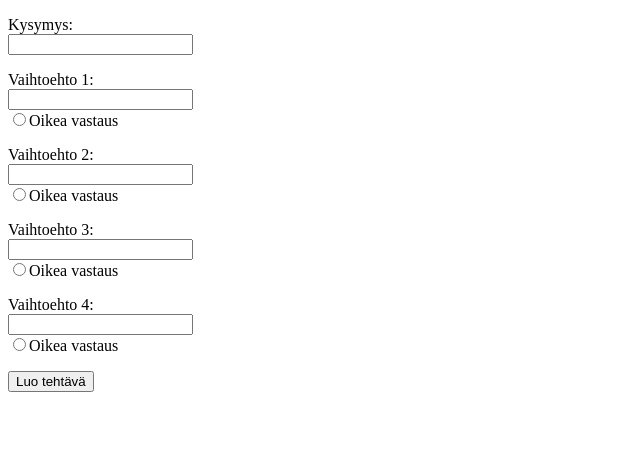
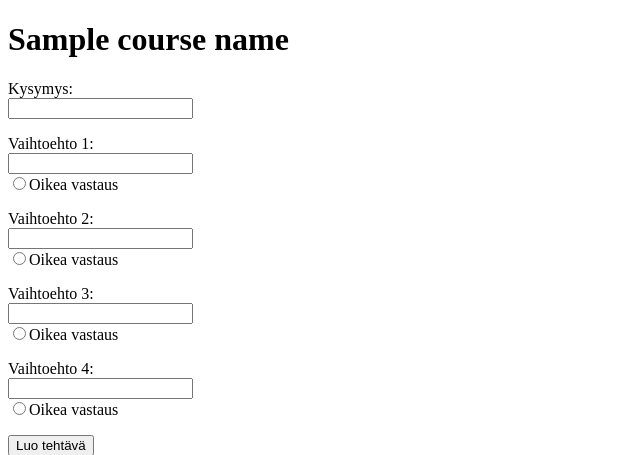
Before and after one commit to tovento/Opetussovellus, a Flask app: template templates/newtask.html in a window 1280 px wide. Shown: the top 455 px of the page, without its empty margins (0-640 px from the left). Run offline with Flask 2, Linux system fonts and the light colour scheme; the template is opened without the code that fills it: most values are stand-ins (such as "Sample title", 1, 10 or a date in 2020).

Commit message:
Enable adding courses

```diff
--- a/app.py
+++ b/app.py
@@ -11,10 +11,10 @@ db = SQLAlchemy(app)
 
 @app.route("/")
 def index():
-    sql = "SELECT id, question FROM Tasks"
+    sql = "SELECT id, name FROM Courses"
     result = db.session.execute(sql)
-    Tasks = result.fetchall()
-    return render_template("index.html", Tasks = Tasks)
+    courses = result.fetchall()
+    return render_template("index.html", courses = courses)
 
 @app.route("/login",methods=["POST"])
 def login():
@@ -31,6 +31,7 @@ def login():
         if check_password_hash(hash_value, password):
             session["username"] = username
             session["teacher"] = user.teacher
+            session["id"] = user.id
             return redirect("/")
         else:
             #TODO: invalid password
@@ -64,15 +65,21 @@ def registration():
     #TODO: Info on successful registration
     return redirect("/")
 
-@app.route("/newtask")
-def newtask():
-    return render_template("newtask.html")
+@app.route("/newtask/<int:course_id>")
+def newtask(course_id):
+    sql = "SELECT name FROM Courses WHERE id = (:course_id)"
+    result = db.session.execute(sql, {"course_id":course_id})
+    course_name = result.fetchone()[0]
+    return render_template("newtask.html", course_id=course_id,
+            course_name=course_name)
 
 @app.route("/create", methods=["POST"])
 def create():
     question = request.form["question"]
-    sql = "INSERT INTO Tasks (question) VALUES (:question) RETURNING id"
-    result = db.session.execute(sql, {"question":question})
+    course_id = request.form["course_id"]
+    sql = "INSERT INTO Tasks (course_id, question)" \
+          "VALUES (:course_id, :question) RETURNING id"
+    result = db.session.execute(sql, {"course_id":course_id, "question":question})
     task_id = result.fetchone()[0]
     choices = request.form.getlist("choice")
     for choice in choices:
@@ -82,6 +89,39 @@ def create():
             else:
                 correct = False
             sql = "INSERT INTO Choices (task_id, choice, correct)" \
-                    "VALUES (:task_id,:choice, :correct)"
+                    "VALUES (:task_id, :choice, :correct)"
     db.session.commit()
     return render_template("create.html")
+
+@app.route("/newcourse")
+def newcourse():
+    return render_template("newcourse.html")
+
+@app.route("/createcourse", methods=["POST"])
+def createcourse():
+    name = request.form["name"]
+    teacher_id = session["id"]
+    sql = "INSERT INTO Courses (name, teacher_id) VALUES" \
+          "(:name, :teacher_id) RETURNING id"
+    result = db.session.execute(sql, {"name":name, "teacher_id":teacher_id})
+    course_id = result.fetchone()[0]
+    db.session.commit()
+    return redirect(f"/coursepage/{course_id}")
+
+@app.route("/coursepage/<int:id>")
+def coursepage(id):
+    sql = "SELECT id, question FROM Tasks WHERE course_id = (:id)"
+    result = db.session.execute(sql, {"id":id})
+    tasks = result.fetchall()
+    sql = "SELECT name, teacher_id FROM Courses WHERE id = (:id)"
+    result = db.session.execute(sql, {"id":id})
+    course = result.fetchone()
+    name = course[0]
+    teacher_id = course[1]
+    return render_template("coursepage.html", id=id, tasks=tasks,
+                           name=name, teacher_id = teacher_id)
+
+@app.route("/task/<int:id>")
+def task(id):
+    #TODO
+    pass
--- a/templates/newtask.html
+++ b/templates/newtask.html
@@ -4,6 +4,7 @@
         <title>Opetussovellus</title>
     </head>
     <body>
+        <h1>{{ course_name }}</h1>
         <form action="/create" method="POST">
             <p>Kysymys:<br>
             <input type="text" name="question"></p>
@@ -23,6 +24,7 @@
             <input type="text" name="choice"><br>
             <input type="radio" name="correct">Oikea vastaus
             </p>
+            <input type="hidden" name="course_id" value={{ course_id }}>
             <input type="submit" value="Luo tehtävä">
         </form>
     </body>
```
Also changed, not shown: templates/coursepage.html (added, +17 -0 lines), templates/index.html (+5 -4 lines), templates/newcourse.html (added, +14 -0 lines).
